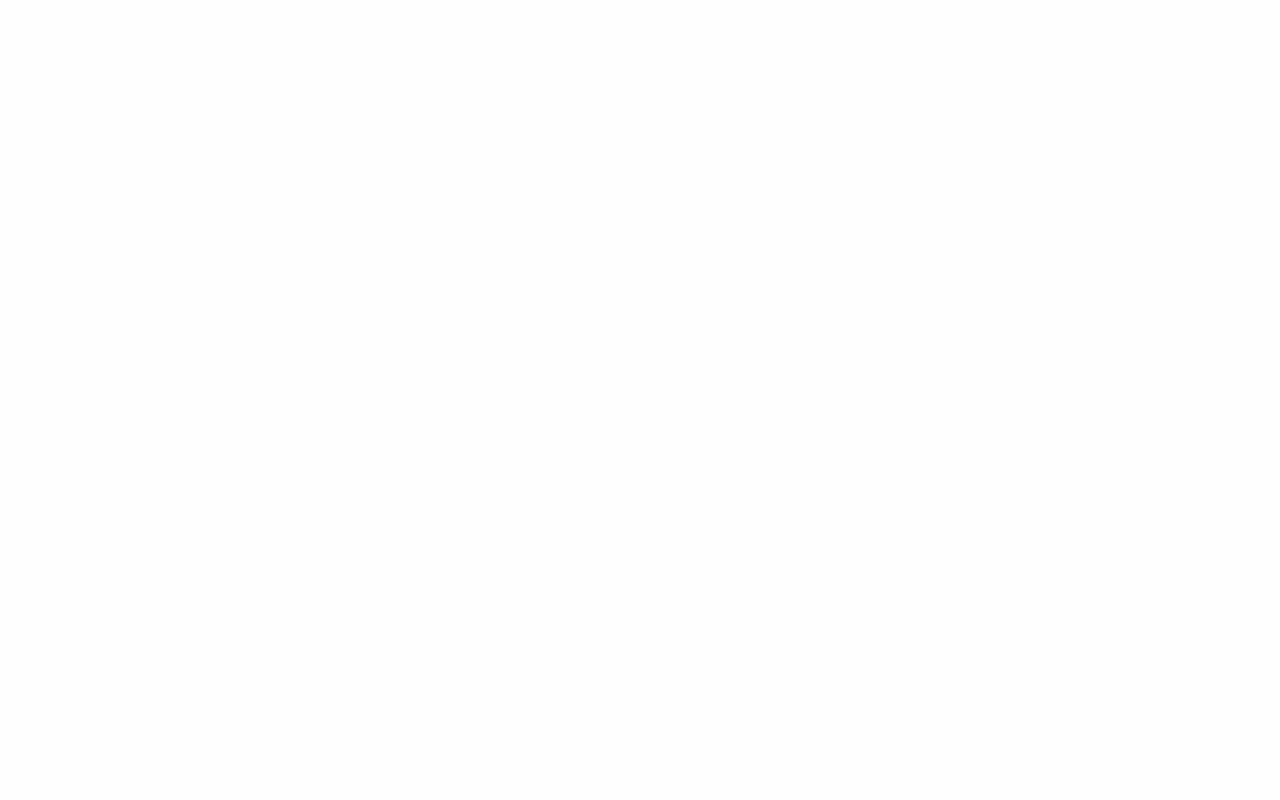
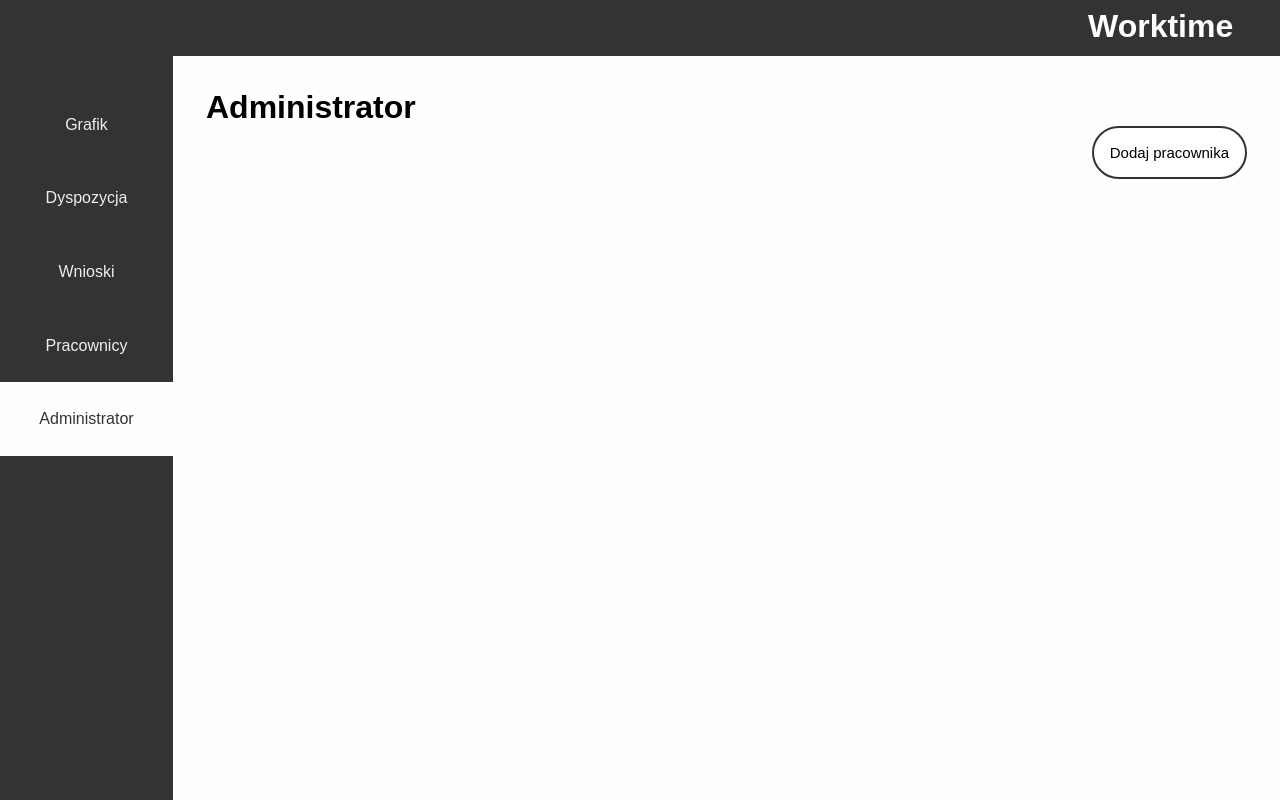
Before and after one commit to Liv0400/worktime_app_merito, a React (Vite) app in the folder worktime_app/: page /administrator in a window 1280 px wide. Before the commit this address had no page. Built offline with nearby package versions, Linux system fonts and the light colour scheme.

Commit message:
Widok administartor plus formularz

```diff
--- a/worktime_app/package.json
+++ b/worktime_app/package.json
@@ -29,6 +29,6 @@
     "eslint-plugin-react": "^7.34.1",
     "eslint-plugin-react-hooks": "^4.6.0",
     "eslint-plugin-react-refresh": "^0.4.6",
-    "vite": "^5.2.8"
+    "vite": "^5.2.10"
   }
 }
--- a/worktime_app/src/App.jsx
+++ b/worktime_app/src/App.jsx
@@ -6,7 +6,9 @@
   Dyspozycja,
   Wnioski,
   Pracownicy,
-  Profil
+  Profil,
+  Administrator,
+  Formularz,
 } from "./components/pages";
 import BaseLayout from "./components/BaseLayout";
 
@@ -47,6 +49,23 @@
           }
         />
         <Route
+          path="/administrator"
+          element={
+            <BaseLayout>
+              <Administrator />
+            </BaseLayout>
+          }
+        />
+        <Route
+          path="/administrator/formularz"
+          element={
+            <BaseLayout>
+              <Formularz />
+            </BaseLayout>
+          }
+        />
+
+        <Route
           path="/pracownicy"
           element={
             <BaseLayout>
--- a/worktime_app/src/components/Navbar.jsx
+++ b/worktime_app/src/components/Navbar.jsx
@@ -27,6 +27,9 @@
           <li>
             <NavLink to="/pracownicy">Pracownicy</NavLink>
           </li>
+          <li>
+            <NavLink to="/administrator">Administrator</NavLink>
+          </li>
         </ul>
       </nav>
 
--- /dev/null
+++ b/worktime_app/src/components/pages/Administrator.css
@@ -0,0 +1,21 @@
+.PrzyciskDodaj{
+    display: flex;
+    padding: 1rem;
+  margin: 10 auto;
+  margin-right: 33px;
+  padding-right: "200px";
+    float: right;
+    font-size: 15px;
+    border: 2px solid #333;
+    border-radius: 30px;
+    background-color: #fff;
+    cursor: pointer;
+  }
+  .tytul
+  {
+
+  margin-left: 33px;
+  margin-top: 33px;
+  color:black;
+  border:none;
+  }
--- /dev/null
+++ b/worktime_app/src/components/pages/Administrator.jsx
@@ -0,0 +1,18 @@
+import React from "react";
+import { Link } from "react-router-dom";
+import './Administrator.css'
+
+
+export const Administrator = () => {
+
+
+
+  return (
+  <main>
+      <h1 className="tytul">Administrator</h1>
+   <div>
+   <Link to="/formularz"><button className="PrzyciskDodaj">Dodaj pracownika</button></Link>
+    </div>
+    </main>
+  )
+};
--- /dev/null
+++ b/worktime_app/src/components/pages/Formularz.jsx
@@ -0,0 +1,37 @@
+
+import './Administrator.css';
+import React from 'react';
+//import { Link } from "react-router-dom";
+
+
+export const Formularz = () => {
+
+    return (
+    <main>
+        <h1 className="tytul">Nowy pracownik</h1>
+
+      </main>
+    )
+  };
+
+/*
+        return (
+            <div>
+                <h1>Nowy pracownik</h1>
+                <form>
+                <p><input name="Imię/Imiona" type="text">Imiona </p>
+                <p><input name="Naziwsko " type="text">Naziwsko </p>
+                <p><input name="Data urodzenia" type="date">01.01.1990</p>
+                <p><input name="umowa" type="text">Umowa</p>
+                <p><input name="Wymiar etatu" type="text">Wymiar etatu<p>
+                <p><input name="Idpracownika" type="text">ID pracownika</p>
+                <p><input name="email" type="text">email</p>
+                <p><input name="haslo" type="text">Hasło</p>
+                <p><input name="uprawnienia" type="text">Uprawnienia</p>
+                <button type="submit" >Dodaj</button>
+               </form>
+            </div>
+        );
+    }
+
+*/
--- a/worktime_app/src/components/pages/index.jsx
+++ b/worktime_app/src/components/pages/index.jsx
@@ -3,4 +3,6 @@
 export * from "./Home";
 export * from "./Wnioski";
 export * from "./Pracownicy";
-export * from "./Profil"
+export * from "./Profil";
+export * from "./Administrator";
+export * from "./Formularz";
```
Also changed, not shown: 1 other file (tests, documents, lock files or other folders).
